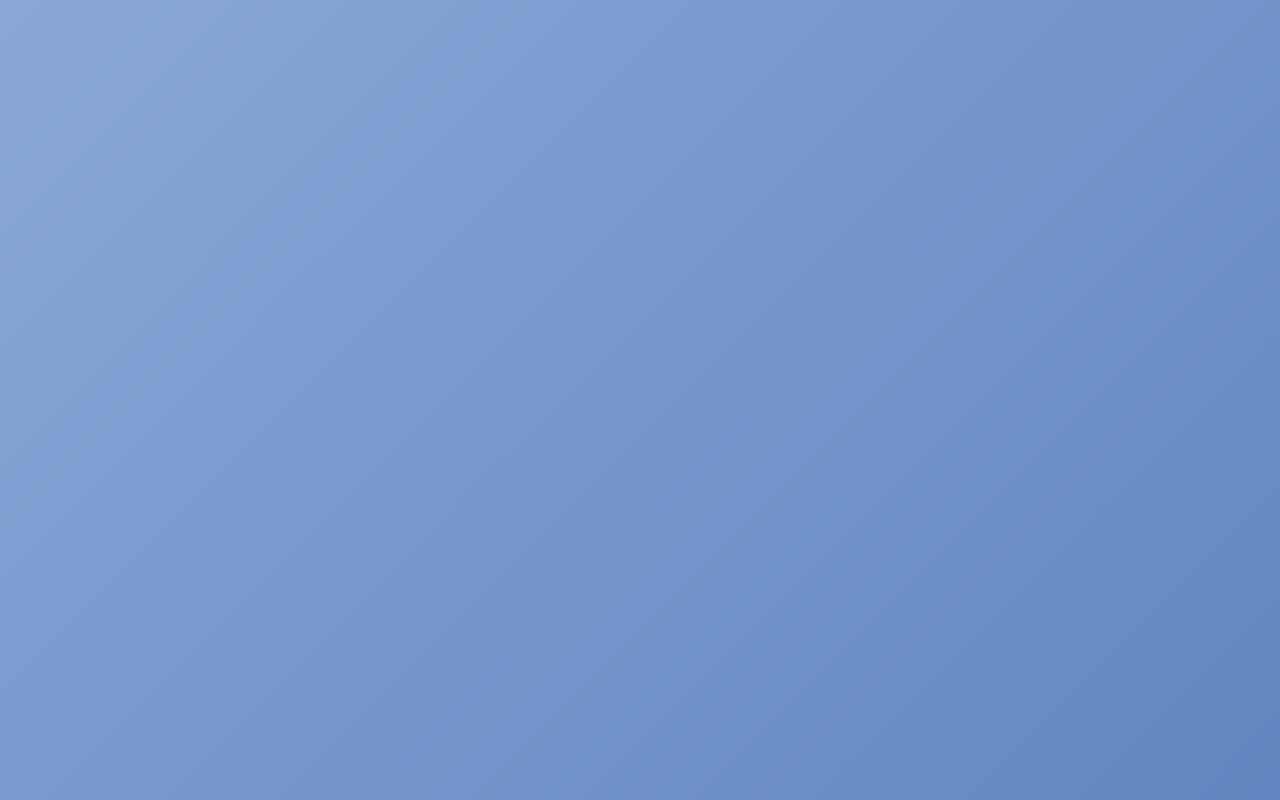
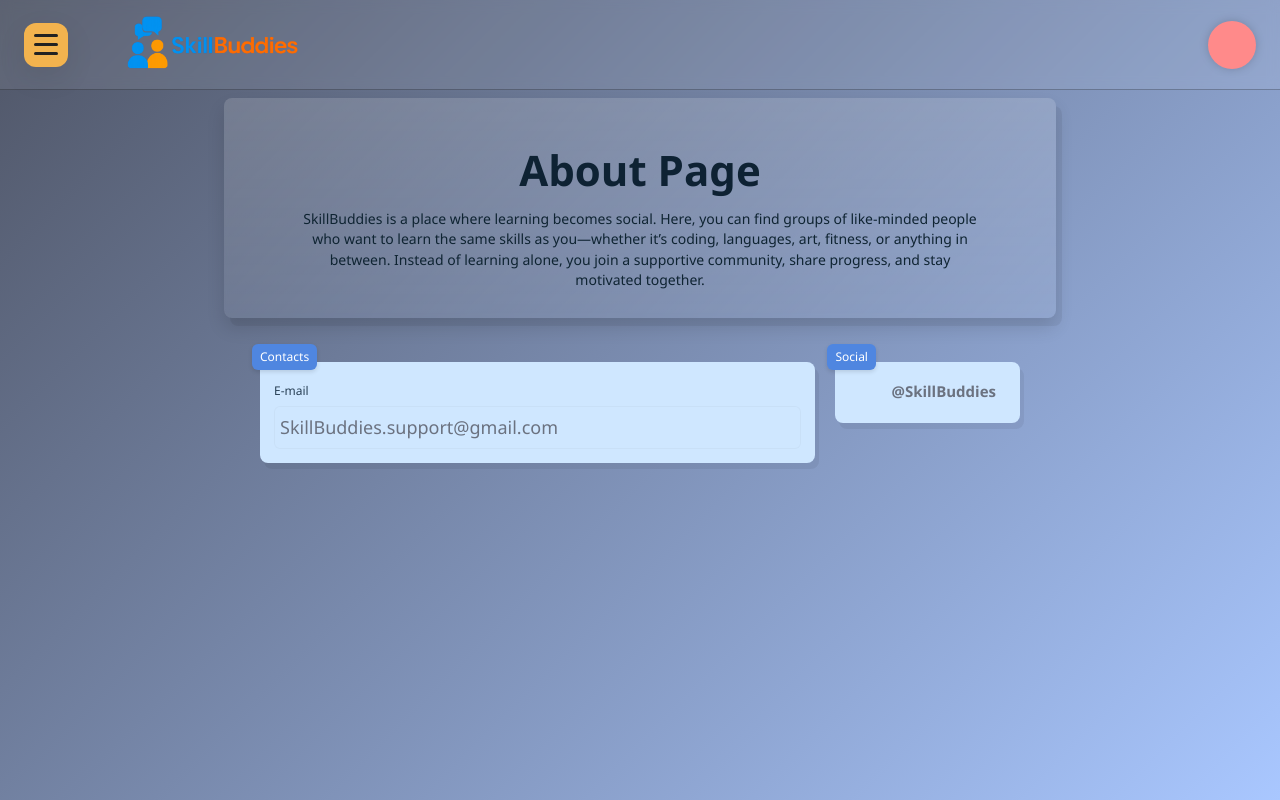
Before and after one commit to novesz/SkillBuddies, a React (Vite) app in the folder frontend/: page /about in a window 1280 px wide. Before the commit this address had no page. Built offline with nearby package versions, Linux system fonts and the light colour scheme.

Commit message:
about page

```diff
--- a/frontend/src/App.jsx
+++ b/frontend/src/App.jsx
@@ -5,7 +5,7 @@ import Home from './pages/Home'
 import LoginPage from './pages/LoginPage'
 import RegistPage from './pages/RegistPage'
 import Profile from './pages/Profile'
-
+import AboutPage from './pages/AboutPage'
 function App() {
 
 
@@ -16,6 +16,7 @@ function App() {
         <Route path="/login" element={<LoginPage />} />
         <Route path="/register" element={<RegistPage />} />
         <Route path="/profile" element={<Profile />} />
+        <Route path="/about" element={<AboutPage />} />
 
       </Routes>
     </>
--- a/frontend/src/components/header/Navbar.jsx
+++ b/frontend/src/components/header/Navbar.jsx
@@ -1,5 +1,6 @@
 import React from "react";
 import "../../styles/Navbar.css";
+import AboutPage from "../../pages/AboutPage";
 
 export default function Navbar() {
   return (
@@ -9,7 +10,7 @@ export default function Navbar() {
           <li><a href="#">Profile</a></li>
           <li><a href="#">Group Finder</a></li>
           <li><a href="#">Support</a></li>
-          <li><a href="#">About</a></li>
+          <li><a href="/about">About</a></li>
         </ul>
       </div>
     </nav>
--- /dev/null
+++ b/frontend/src/pages/AboutPage.jsx
@@ -0,0 +1,41 @@
+import React from "react";
+import "../styles/AboutPage.css";
+import Header from "../components/header/Header";
+
+export default function AboutPage() {
+  return (
+
+    <div className="about-page">
+        <Header />
+      <div className="about-card">
+        <h1 className="about-title">About Page</h1>
+        <p className="about-text">
+          SkillBuddies is a place where learning becomes social. Here, you can
+          find groups of like-minded people who want to learn the same skills as
+          you—whether it’s coding, languages, art, fitness, or anything in
+          between. Instead of learning alone, you join a supportive community,
+          share progress, and stay motivated together.
+        </p>
+      </div>
+
+      <div className="contacts-row">
+        <div className="contacts-card">
+          <div className="badge">Contacts</div>
+          <label className="field-label">E-mail</label>
+          <div className="field-value">SkillBuddies.support@gmail.com</div>
+        </div>
+
+        <div className="social-card">
+          <div className="badge">Social</div>
+          <div className="social-inner">
+            <span className="insta-icon" aria-hidden>
+            </span>
+            <span className="social-handle">@SkillBuddies</span>
+          </div>
+        </div>
+      </div>
+
+
+    </div>
+  );
+}
--- /dev/null
+++ b/frontend/src/styles/AboutPage.css
@@ -0,0 +1,127 @@
+:root{
+    --bg1: #7ea7ff;
+    --bg2: #8fb7ff;
+    --card: #b6d2f8;
+    --muted: #2b3b4a;
+  }
+
+  html,body,#root{
+    height:100%;
+  }
+
+
+  .about-page{
+    min-height:100vh;
+    display:flex;
+    flex-direction:column;
+    align-items:center;
+    box-sizing:border-box;
+    background: linear-gradient(135deg, #4f5566 0%, #a9c7ff 100%);
+    font-family: 'Segoe UI', Roboto, Arial, sans-serif;
+    color:var(--muted);
+    position:relative;
+  }
+
+  .about-card{
+    width:760px;
+    max-width:92%;
+    background: linear-gradient(180deg, rgba(255,255,255,0.15), rgba(255,255,255,0.06));
+    border-radius:8px;
+    padding:34px 36px 28px;
+    box-shadow: 6px 8px 0 rgba(0,0,0,0.06), 0 10px 18px rgba(0,0,0,0.12);
+    backdrop-filter: blur(2px);
+    margin-top:8px;
+    text-align:center;
+  }
+
+  .about-title{
+    margin:6px 0 8px;
+    font-size:42px;
+    font-weight:600;
+    color:#0e2233;
+  }
+
+  .about-text{
+    font-size:14px;
+    max-width:680px;
+    margin:6px auto 0;
+    line-height:1.45;
+    color:#0f2432;
+  }
+
+  .contacts-row{
+    width:760px;
+    max-width:92%;
+    display:flex;
+    gap:20px;
+    margin-top:44px;
+    align-items:flex-start;
+  }
+
+  .contacts-card, .social-card{
+    background:#cfe7ff;
+    padding:12px 14px 14px;
+    border-radius:8px;
+    box-shadow: 4px 6px 0 rgba(0,0,0,0.06);
+    position:relative;
+  }
+
+  .contacts-card{
+    flex:1 1 380px;
+  }
+
+  .social-card{
+    display:flex;
+    align-items:center;
+    gap:10px;
+  }
+
+  .badge{
+    position:absolute;
+    left:-8px;
+    top:-18px;
+    background:#4f86e0;
+    color:white;
+    padding:4px 8px;
+    border-radius:6px;
+    font-size:12px;
+    box-shadow:0 2px 4px rgba(0,0,0,0.12);
+  }
+
+  .field-label{
+    display:block;
+    font-size:12px;
+    color:#294056;
+    margin-top:8px;
+  }
+
+  .field-value{
+    margin-top:6px;
+    font-size:18px;
+    background:transparent;
+    padding:8px 6px;
+    border-radius:6px;
+    box-shadow: inset 0 0 0 1px rgba(0,0,0,0.03);
+  }
+
+  .social-inner{
+    display:flex;
+    align-items:center;
+    gap:10px;
+    background:transparent;
+    padding:6px 10px;
+    border-radius:6px;
+  }
+
+  .insta-icon{
+    width:22px;
+    height:22px;
+    display:inline-flex;
+    align-items:center;
+    justify-content:center;
+  }
+
+  .social-handle{
+    font-weight:600;
+    font-size:15px;
+  }
```
